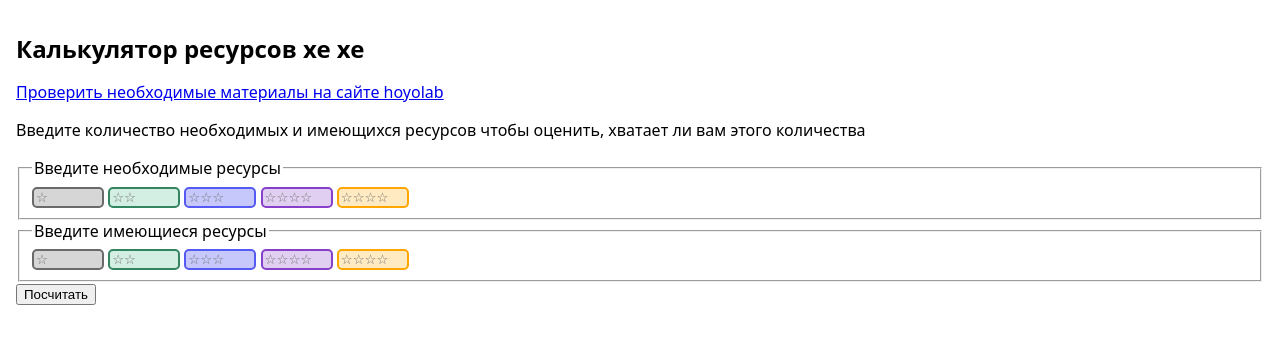
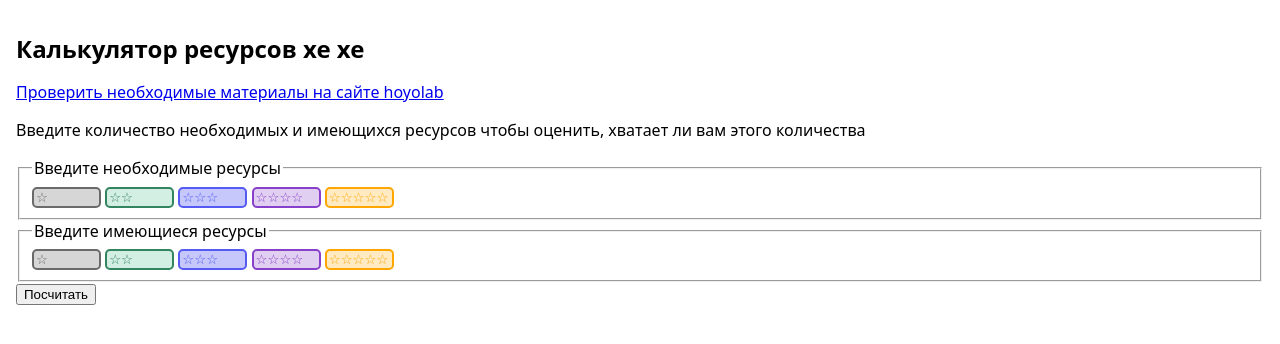
Before and after one commit to latyshkova/resourses_calc, a website: page index.html in a window 1280 px wide. Drawn offline with Linux system fonts and the light colour scheme.

Commit message:
input changes

```diff
--- a/styles.css
+++ b/styles.css
@@ -19,33 +19,59 @@ h1 {
   font-size: 1.5rem;
 }
 
+input::-webkit-outer-spin-button,
+input::-webkit-inner-spin-button {
+  -webkit-appearance: none;
+  margin: 0;
+}
+
+input[type=number] {
+  -moz-appearance: textfield;
+}
+
 input {
   border: white 2px solid;
   border-radius:5px;
+  width: 69px;
+
 }
 
 .grey {
   border-color:#6A6A6A;
   background-color: #D6D6D6;
+  &::placeholder {
+    color:#6A6A6A
+  }
 }
 
 .green {
   border-color:#32855F;
   background-color: #D3EEE2;
+  &::placeholder {
+    color:#32855F
+  }
 }
 
 .blue {
   border-color:#545AF2;
   background-color: #C6C8FB;
+  &::placeholder {
+    color:#545AF2
+  }
 }
 
 .purple {
   border-color:#8740C9;
   background-color: #E1CFF2;
+  &::placeholder {
+    color:#8740C9
+  }
 }
 
 .golden {
   border-color:#FFA601;
   background-color: #FFEAC2;
-
+  &::placeholder {
+    color:#FFA601
+  }
 }
```
